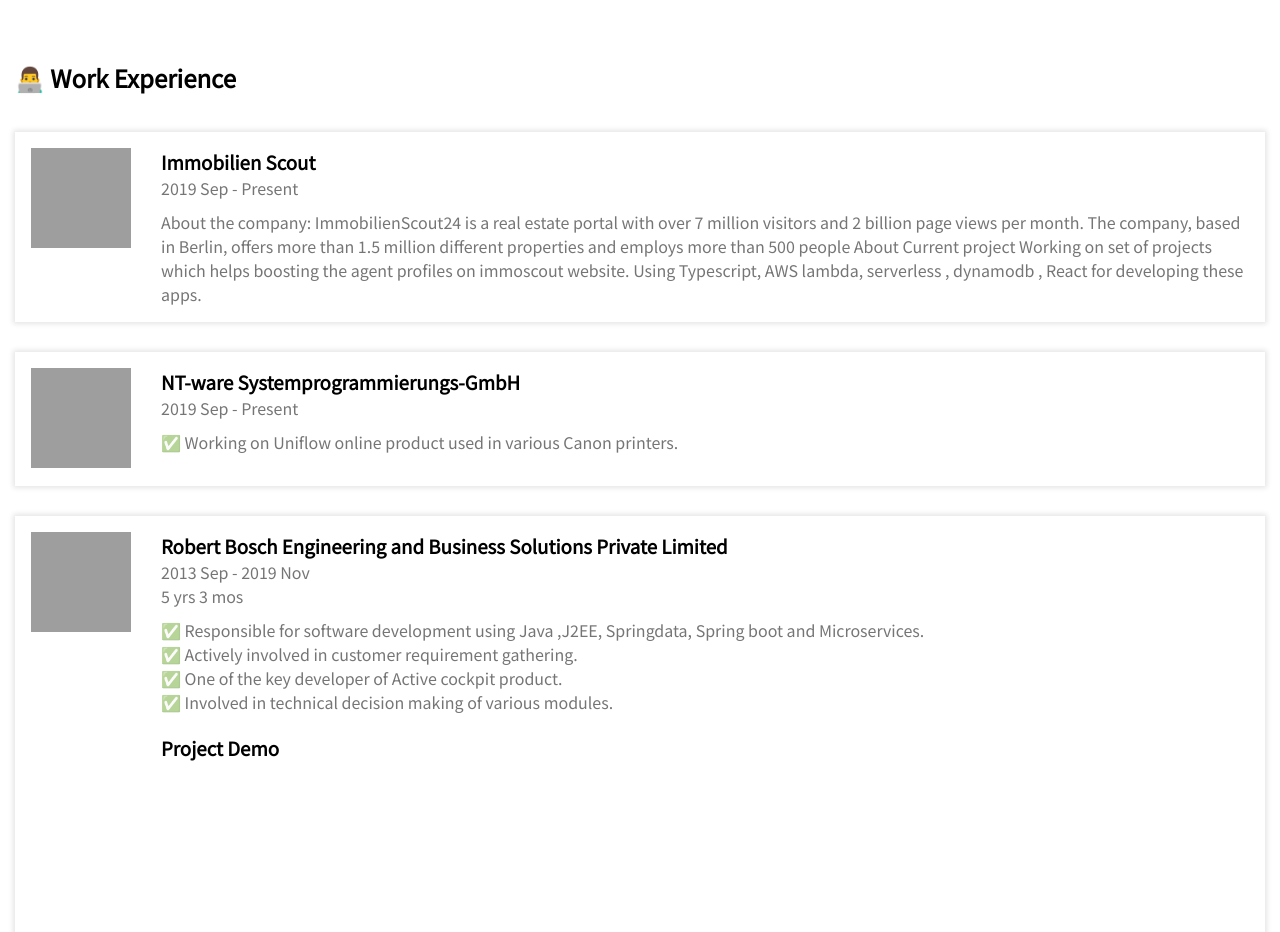
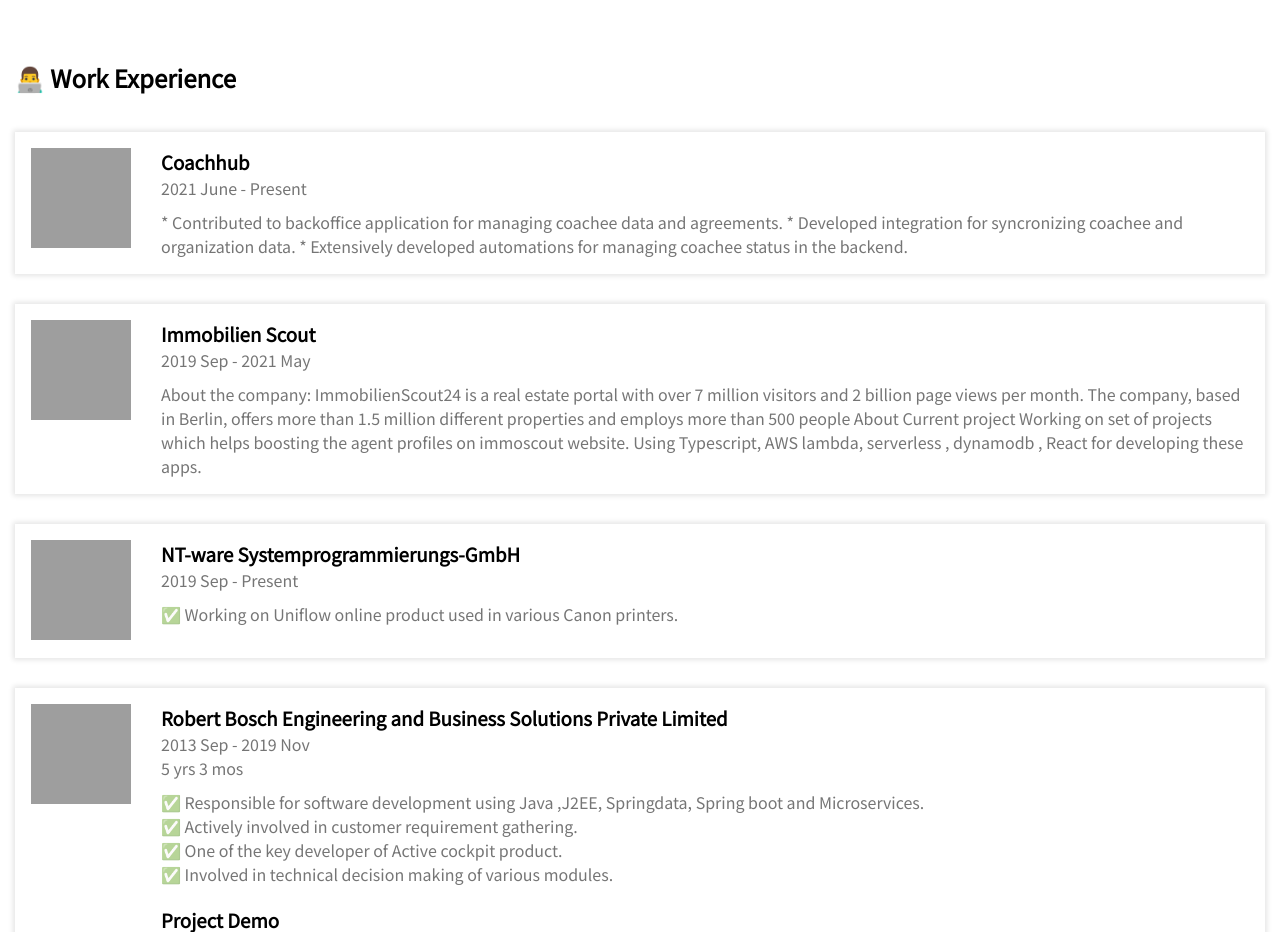
Before and after one commit to rahul-avaghan/rahulavaghan, a Next.js app: page / in a window 1280 px wide. Shown: the part 1220-2152 px from the top of the page. Built offline with nearby package versions, Linux system fonts and the light colour scheme; grey boxes are pictures that could not be loaded.

Commit message:
add latest company

```diff
--- a/src/components/experince/Experience.tsx
+++ b/src/components/experince/Experience.tsx
@@ -5,6 +5,24 @@
     <div>
       <h2 className="sectionHeader"> 👨‍💻 Work Experience </h2>
       <div className={styles.cardContainer}>
+      <div className={styles.card}>
+          <div>
+            <img
+              className={styles.companyLogo}
+              src="https://media-exp1.licdn.com/dms/image/C4D0BAQHymfxcVPKrhA/company-logo_200_200/0/1581940288258?e=1646265600&v=beta&t=VokvzGfiykmV9byqMJePE-BbvnjmqYEWAIg0xo33Mss"
+              alt="company name"
+            />
+          </div>
+          <div className={styles.details}>
+            <h3>Coachhub</h3>
+            <p>2021 June - Present</p>
+            <p className={styles.description}>
+              * Contributed to backoffice application for managing coachee data and agreements.
+              * Developed integration for syncronizing coachee and organization data.
+              * Extensively developed automations for managing coachee status in the backend.
+            </p>
+          </div>
+        </div>
         <div className={styles.card}>
           <div>
             <img
@@ -15,7 +33,7 @@
           </div>
           <div className={styles.details}>
             <h3>Immobilien Scout</h3>
-            <p>2019 Sep - Present</p>
+            <p>2019 Sep - 2021 May</p>
             <p className={styles.description}>
               About the company: ImmobilienScout24 is a real estate portal with
               over 7 million visitors and 2 billion page views per month. The
```
